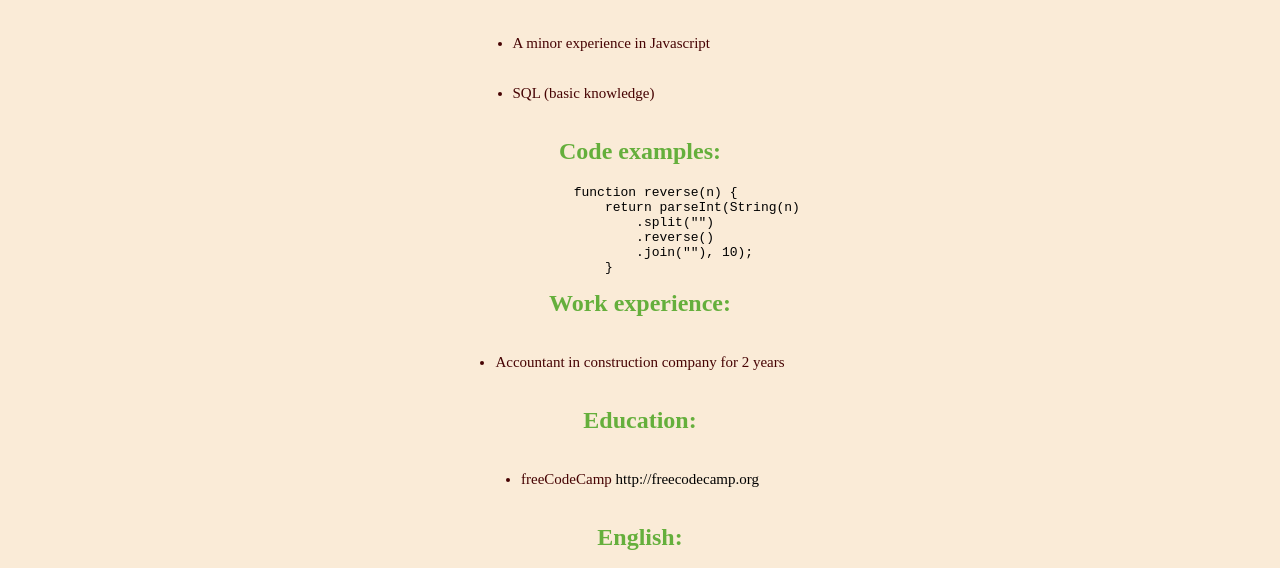
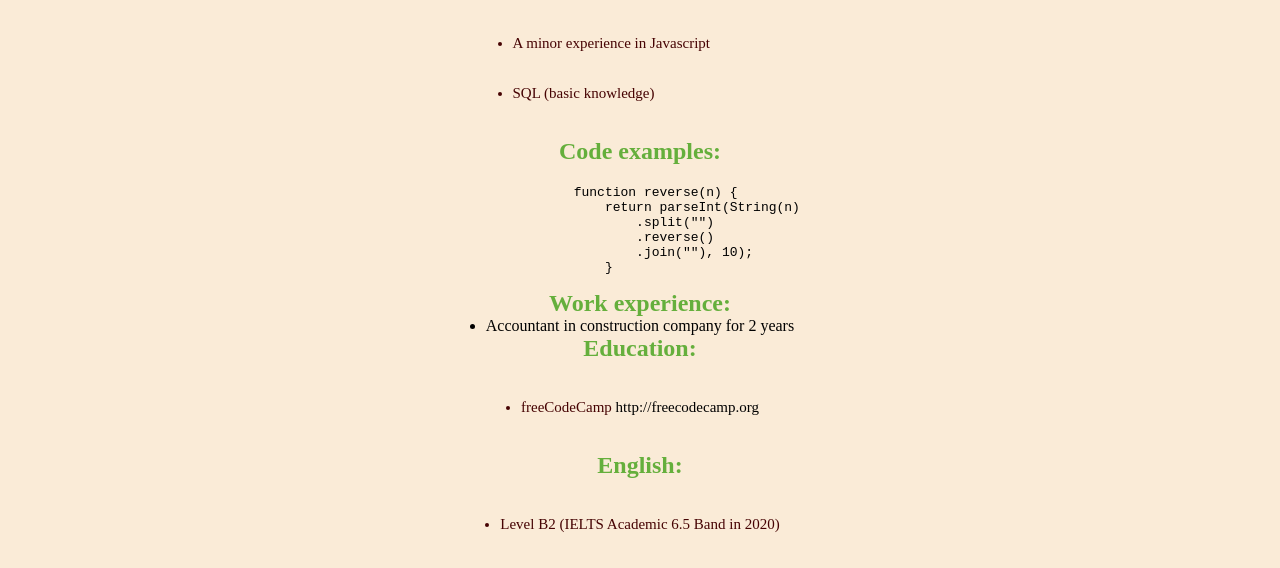
Before and after one commit to alima987/rsschool-cv-2022, a plain HTML site: page index.html in a window 1280 px wide. Shown: the part 633-1201 px from the top of the page. Drawn offline with Linux system fonts and the light colour scheme.

Commit message:
refactor: html change

```diff
--- a/index.html
+++ b/index.html
@@ -51,7 +51,7 @@
             </div>
             <div class="work-experience">
                 <h2>Work experience:</h2>
-                <ul class="text">
+                <ul class="">
                     <li>Accountant in construction company for 2 years</li>
                 </ul>
             </div>
```
